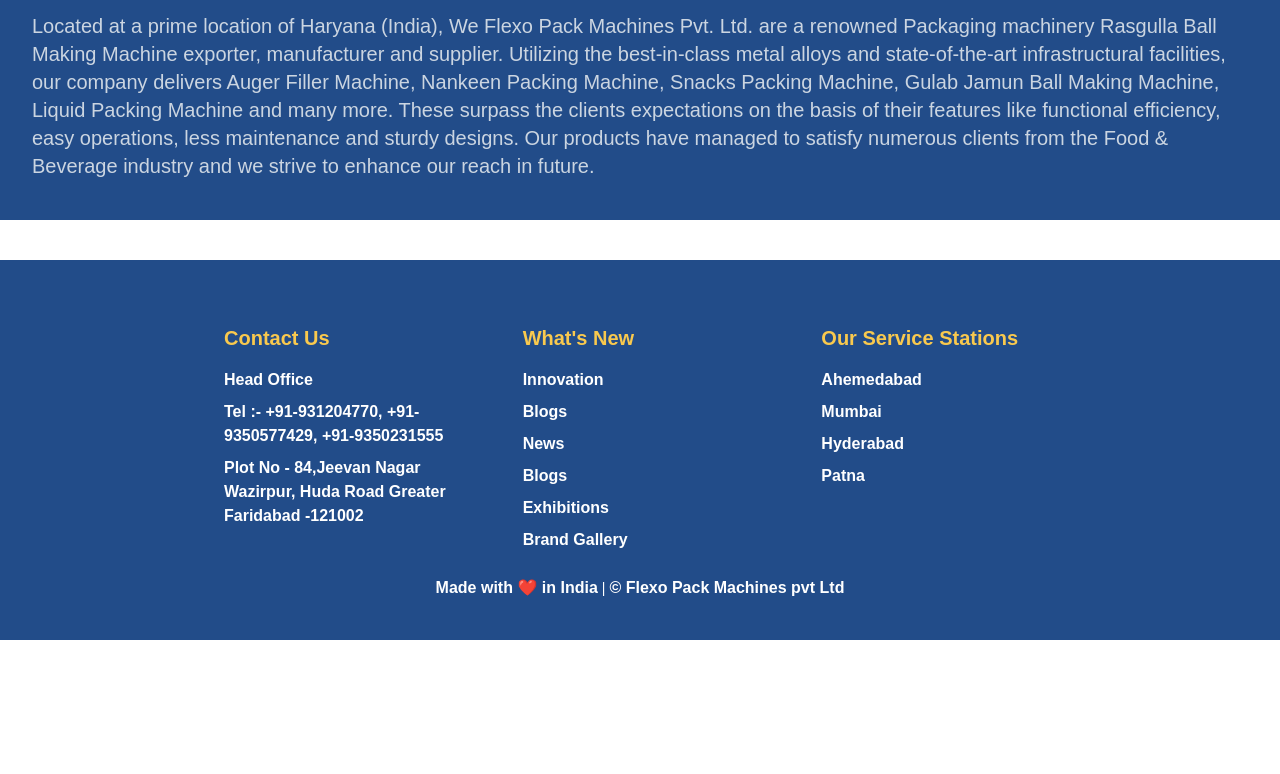
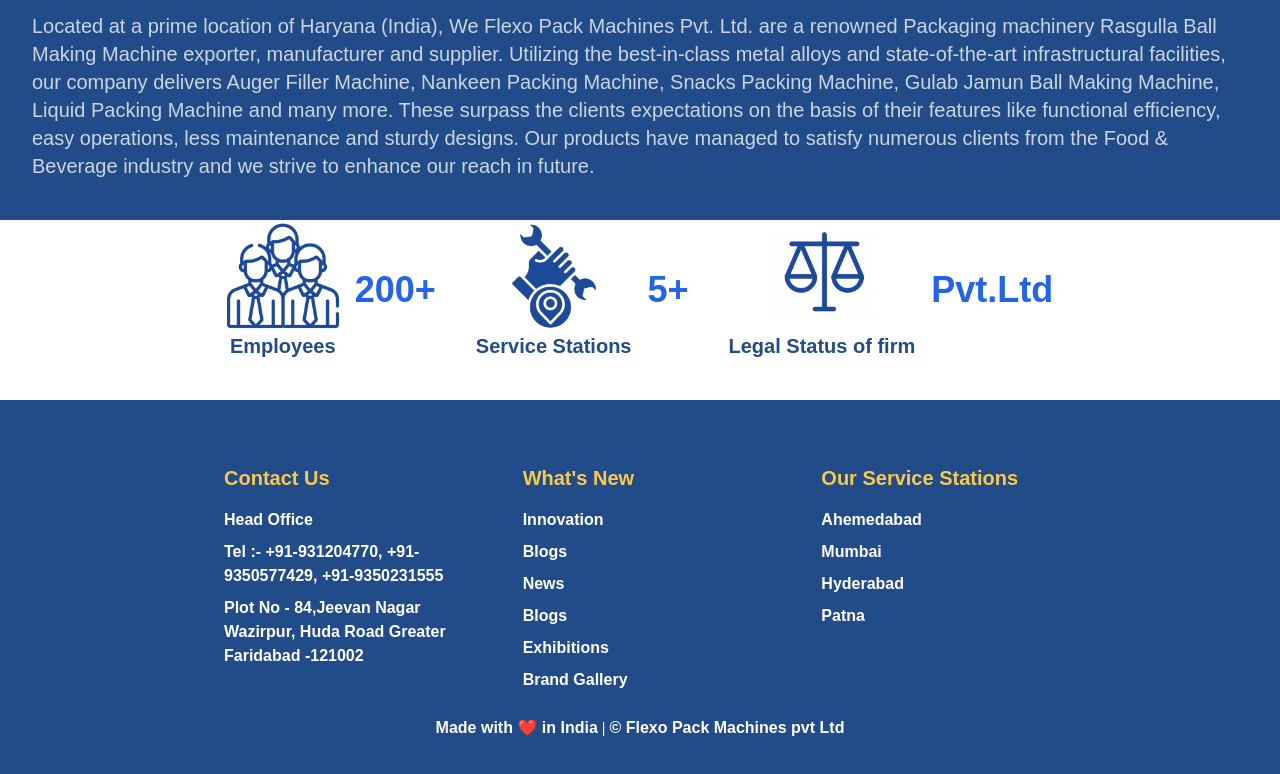
Before and after one commit to JatinSingh08/flexo-pack, a Next.js app: page /about in a window 1280 px wide. Shown: the part 1335-2109 px from the top of the page. Before the commit the page ends 1975 px from the top, so only its background shows below. Built offline with nearby package versions, Linux system fonts and the light colour scheme.

Commit message:
added cpanel

```diff
--- /dev/null
+++ b/src/components/AboutUs/CompanyStats.tsx
@@ -0,0 +1,108 @@
+import Image from "next/image";
+import React from "react";
+import EmployeesLogo from "@/assets/employees.png";
+import ServiceLogo from "@/assets/service.png";
+import LegalLogo from "@/assets/legal.png";
+import FactoryLogo from "@/assets/factory.png";
+import LicenseLogo from "@/assets/license.png";
+import BuisinessLogo from "@/assets/business.png";
+
+const CompanyStats = () => {
+  const stats = [
+    {
+      logo: EmployeesLogo,
+      title: "Employees",
+      numbers: "200+",
+    },
+    {
+      logo: ServiceLogo,
+      title: "Service Stations",
+      numbers: "5+",
+    },
+    {
+      logo: LegalLogo,
+      title: "Legal Status of firm",
+      numbers: "Pvt.Ltd",
+    },
+    {
+      logo: FactoryLogo,
+      title: "Year of Est.",
+      numbers: "2004",
+    },
+    {
+      logo: LicenseLogo,
+      title: "License",
+      numbers: "6",
+    },
+    {
+      logo: BuisinessLogo,
+      title: "Nature of Business",
+      numbers: "Manf. Export",
+    },
+  ];
+
+  return (
+    <div>
+      <div className="flex items-center justify-center gap-10">
+        {/* // <div className="grid grid-cols-1 sm:grid-cols-2 lg:grid-cols-3 items-center place-items-center gap-10 my-10"> */}
+        <div className="flex items-center justify-center gap-4">
+          <div className="flex flex-col items-center justify-center">
+            <Image
+              alt="Employees"
+              src={EmployeesLogo}
+              width={1200}
+              height={600}
+              className="w-28 h-28 object-contain"
+            />
+            <p className="text-[#224c89] font-semibold text-xl whitespace-nowrap">
+              Employees
+            </p>
+          </div>
+          <p className="text-blue-600 font-semibold text-4xl">200+</p>
+        </div>
+
+        <div className="flex items-center justify-center gap-4">
+          <div className="flex flex-col items-center justify-center">
+            <Image
+              alt="Employees"
+              src={ServiceLogo}
+              width={1200}
+              height={600}
+              className="w-28 h-28 object-contain"
+            />
+            <p className="text-[#224c89] font-semibold text-xl whitespace-nowrap">
+              Service Stations
+            </p>
+          </div>
+          <p className="text-blue-600 font-semibold text-4xl">5+</p>
+        </div>
+
+
+        <div className="flex items-center justify-center gap-4">
+          <div className="flex flex-col items-center justify-center">
+            <Image
+              alt="Employees"
+              src={LegalLogo}
+              width={1200}
+              height={600}
+              className="w-28 h-28 object-contain"
+            />
+            <p className="text-[#224c89] font-semibold text-xl whitespace-nowrap">
+            Legal Status of firm
+            </p>
+          </div>
+          <p className="text-blue-600 font-semibold text-4xl">Pvt.Ltd</p>
+        </div>
+
+      </div>
+
+
+      <div>
+
+      </div>
+
+    </div>
+  );
+};
+
+export default CompanyStats;
--- a/src/pages/about.tsx
+++ b/src/pages/about.tsx
@@ -1,4 +1,5 @@
 import AboutBanner from '@/components/AboutUs/Banner'
+import CompanyStats from '@/components/AboutUs/CompanyStats'
 import OurCompany from '@/components/AboutUs/OurCompany'
 import Banner from '@/components/Layout/Banner'
 import Footer from '@/components/Layout/Footer'
@@ -14,6 +15,7 @@
       <div className='min-h-[100vh]'>
         <AboutBanner />
         <OurCompany />
+        <CompanyStats />
       </div>
       <Footer />
     </main>
```
Also changed, not shown: .cpanel.yml (added).
